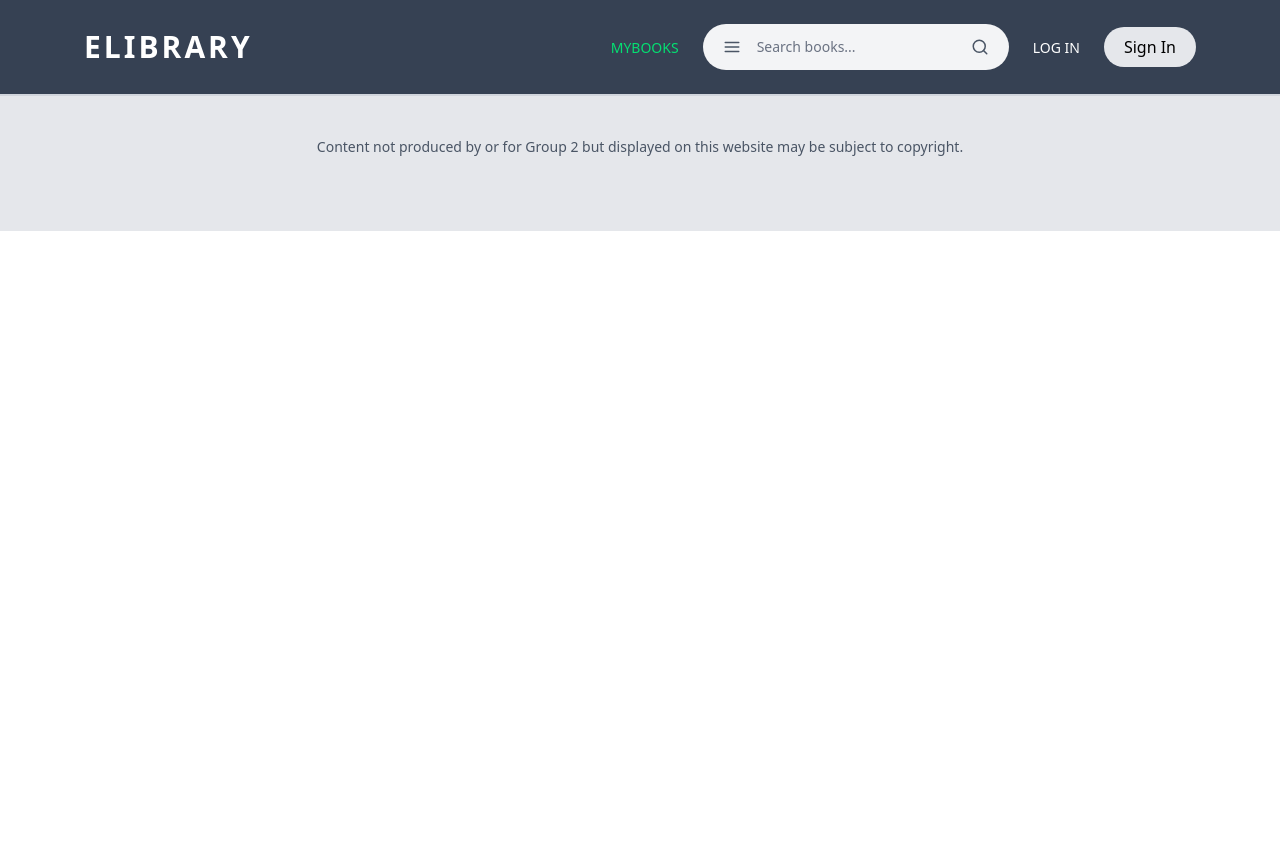
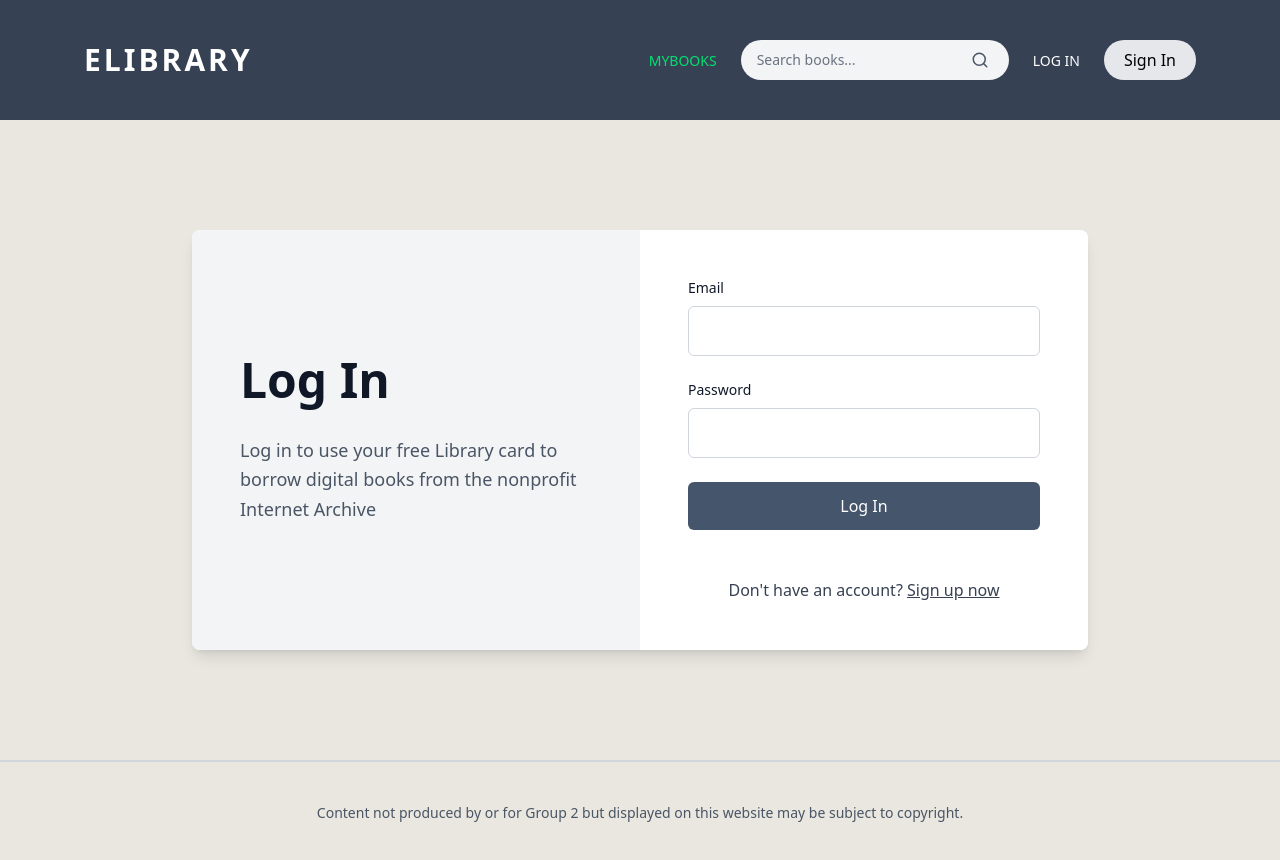
Before and after one commit to JohnWickCP/OnlineLibMana, a Next.js app in the folder frontend/: page /auth/login in a window 1280 px wide. Shown: the top 860 px of the page. Before the commit the page ends 800 px from the top, so only its background shows below. Built offline with nearby package versions, Linux system fonts and the light colour scheme.

Commit message:
[EL-62]fix:fix layout

```diff
--- a/frontend/src/app/middleware.js
+++ b/frontend/middleware.js
@@ -1,6 +1,5 @@
 import { NextResponse } from 'next/server';
 
-import { NextResponse } from 'next/server';
 
 export function middleware(request) {
   const { pathname } = request.nextUrl;
--- a/frontend/src/app/(user)/auth/login/page.js
+++ b/frontend/src/app/(user)/auth/login/page.js
@@ -2,7 +2,7 @@
 
 export default function LoginPage() {
   return (
-    <div className="min-h-[80vh] bg-stone-200 flex items-center justify-center p-20">
+    <div className="min-h-[80vh] bg-[#E9E7E0] flex items-center justify-center p-20">
       <div className="bg-white rounded-lg shadow-lg overflow-hidden max-w-4xl w-full flex flex-col md:flex-row">
         {/* Left Panel */}
         <div className="bg-gray-100 p-12 md:w-1/2 flex flex-col justify-center">
--- a/frontend/src/app/(user)/auth/register/page.js
+++ b/frontend/src/app/(user)/auth/register/page.js
@@ -1,8 +1,7 @@
-// src/app/login/page.js
 
 export default function LoginPage() {
   return (
-    <div className="min-h-[80vh bg-stone-200 flex items-center justify-center p-20">
+    <div className="min-h-[80vh bg-[#E9E7E0] flex items-center justify-center p-20">
       <div className="bg-white rounded-lg shadow-lg overflow-hidden max-w-4xl w-full flex flex-col md:flex-row">
         {/* Left Panel */}
         <div className="bg-gray-100 p-12 md:w-1/2 flex flex-col justify-center">
--- a/frontend/src/app/(user)/books/page.js
+++ b/frontend/src/app/(user)/books/page.js
@@ -152,7 +152,7 @@ function BooksContent() {
           <main className="flex-1">
             {loading ? (
               // Loading State
-              <div className="grid grid-cols-2 sm:grid-cols-3 md:grid-cols-4 lg:grid-cols-4 xl:grid-cols-5 gap-x-6 gap-y-10">
+              <div className="grid grid-cols-2 sm:grid-cols-3 md:grid-cols-4 lg:grid-cols-4 xl:grid-cols-4 gap-x-6 gap-y-10">
                 {[...Array(20)].map((_, i) => (
                   <div key={i} className="animate-pulse">
                     <div className="aspect-[2/3] bg-neutral-200 rounded-sm mb-3"></div>
@@ -195,7 +195,7 @@ function BooksContent() {
             ) : (
               <>
                 {/* Books Grid */}
-                <div className="grid grid-cols-2 sm:grid-cols-3 md:grid-cols-4 lg:grid-cols-4 xl:grid-cols-5 gap-6">
+                <div className="grid grid-cols-2 sm:grid-cols-3 md:grid-cols-4 lg:grid-cols-4 xl:grid-cols-4 gap-6">
                   {books.map((book, index) => (
                     <BookCard key={book.key || book.seed?.[0] || index} book={book} />
                   ))}
@@ -225,7 +225,7 @@ export default function BooksPage() {
   return (
     <Suspense fallback={
       <div className="min-h-screen bg-[#E9E7E0]">
-        <div className="bg-white border-b border-neutral-200">
+        <div className="bg-white border-b border-neutral-200 ">
           <div className="container mx-auto px-4 py-8">
             <h1 className="text-4xl font-serif font-bold text-neutral-900 mb-2">
               Browse Standard Ebooks
--- a/frontend/src/app/(user)/layout.js
+++ b/frontend/src/app/(user)/layout.js
@@ -4,10 +4,8 @@
 
 export default function UserLayout({ children }) {
   return (
-    <html lang="en">
-      <body>
+    <>
         <div>{children}</div>
-      </body>
-    </html>
+    </>
   );
 }
--- a/frontend/src/app/admin/layout.js
+++ b/frontend/src/app/admin/layout.js
@@ -3,10 +3,8 @@
 
 export default function AdminLayout({ children }) {
   return (
-    <html lang="en">
-      <body>
+      <div>
         <>{children}</>
-      </body>
-    </html>
+      </div>
   );
 }
--- a/frontend/src/app/admin/login/page.js
+++ b/frontend/src/app/admin/login/page.js
@@ -2,7 +2,7 @@
 
 export default function LoginPage() {
   return (
-    <div className="min-h-[80vh] bg-stone-200 flex items-center justify-center p-20">
+    <div className="min-h-[80vh] bg-[#E9E7E0] flex items-center justify-center p-20">
       <div className="bg-white rounded-lg shadow-lg overflow-hidden max-w-4xl w-full flex flex-col md:flex-row">
         {/* Left Panel */}
         <div className="bg-gray-100 p-12 md:w-1/2 flex flex-col justify-center">
--- a/frontend/src/app/layout.js
+++ b/frontend/src/app/layout.js
@@ -13,7 +13,7 @@ export default function RootLayout({ children }) {
   const isAdmin = pathname.startsWith("/admin");
 
   return (
-    <html lang="en">
+    <html>
       <body>
         {isAdmin ? <HeaderAdmin /> : <Header />}
         <main>{children}</main>
--- a/frontend/src/components/layout/admin/HeaderAdmin.js
+++ b/frontend/src/components/layout/admin/HeaderAdmin.js
@@ -5,16 +5,16 @@ import { User } from "lucide-react"; // icon user
 
 export default function Home() {
   // Trạng thái login (demo: false = chưa đăng nhập, true = đã đăng nhập)
-  const [isLoggedIn, setIsLoggedIn] = useState(false);
+  const [isLoggedIn, setIsLoggedIn] = useState(true);
 
   return (
     <div className="min-h-auto font-sans">
       {/* Header */}
       <header className="bg-gray-700 shadow-md">
-        <div className="max-w-6xl mx-auto flex items-center justify-between px-5 py-4">
+        <div className="max-w-6xl mx-auto flex items-center justify-between px-5 py-8">
           {/* Logo */}
-          <a href="#" className="flex items-center text-white no-underline">
-            <div className="font-bold tracking-widest text-lg leading-tight">
+          <a href="/admin/books" className="flex items-center text-white no-underline">
+            <div className="font-bold tracking-widest text-[30px] leading-tight">
               ELIBRARY
             </div>
           </a>
--- a/frontend/src/components/layout/user/Footer.js
+++ b/frontend/src/components/layout/user/Footer.js
@@ -2,7 +2,7 @@
 
 export default function Footer() {
   return (
-    <footer className="bg-gray-200 border-t-2 border-gray-300 px-5 py-10">
+    <footer className="bg-[#E9E7E0] border-t-2 border-gray-300 px-5 py-10">
       <div className="max-w-6xl mx-auto text-center">
 
         {/* Copyright */}
--- a/frontend/src/components/layout/user/Header.js
+++ b/frontend/src/components/layout/user/Header.js
@@ -19,9 +19,9 @@ export default function Header() {
 
   return (
     <header className="bg-gray-700 shadow-md">
-      <div className="max-w-6xl mx-auto flex items-center justify-between px-5 py-6">
+      <div className="max-w-6xl mx-auto flex items-center justify-between px-5 py-10">
         {/* Logo */}
-        <Link href="/" className="flex items-center text-white no-underline">
+        <Link href="/books" className="flex items-center text-white no-underline">
           <div className="font-bold tracking-widest text-[30px] leading-tight">
             ELIBRARY
           </div>
--- a/frontend/src/components/layout/user/SearchBar.js
+++ b/frontend/src/components/layout/user/SearchBar.js
@@ -1,27 +1,8 @@
 "use client";
-import React, { useState } from 'react';
-import { useRouter } from 'next/navigation';
+import React, { useState } from "react";
+import { useRouter } from "next/navigation";
 
-// Icon Menu tự vẽ bằng SVG
-function MenuIcon({ size = 20, className = "" }) {
-  return (
-    <svg
-      width={size}
-      height={size}
-      viewBox="0 0 24 24"
-      fill="none"
-      stroke="currentColor"
-      strokeWidth="2"
-      strokeLinecap="round"
-      strokeLinejoin="round"
-      className={className}
-    >
-      <line x1="3" y1="12" x2="21" y2="12"></line>
-      <line x1="3" y1="6" x2="21" y2="6"></line>
-      <line x1="3" y1="18" x2="21" y2="18"></line>
-    </svg>
-  );
-}
+
 
 // Icon Search tự vẽ bằng SVG
 function SearchIcon({ size = 20, className = "" }) {
@@ -47,9 +28,9 @@ export default function SearchBar({
   placeholder = "Search books by title, author, or ISBN...",
   onSearch,
   showMenu = true,
-  className = ""
+  className = "",
 }) {
-  const [searchQuery, setSearchQuery] = useState('');
+  const [searchQuery, setSearchQuery] = useState("");
   const [isFocused, setIsFocused] = useState(false);
   const router = useRouter();
 
@@ -66,34 +47,28 @@ export default function SearchBar({
   };
 
   const handleKeyPress = (e) => {
-    if (e.key === 'Enter') {
+    if (e.key === "Enter") {
       handleSearch();
     }
   };
 
   const handleClear = () => {
-    setSearchQuery('');
+    setSearchQuery("");
     if (onSearch) {
-      onSearch('');
+      onSearch("");
     }
   };
 
   return (
     <div className={`relative ${className}`}>
       <div
-        className={`flex items-center bg-gray-100 rounded-full px-4 py-2.5 transition-all ${
-          isFocused ? 'ring-2 ring-green-400 bg-white shadow-md' : 'hover:bg-gray-200'
+        className={`flex items-center bg-gray-100 rounded-full px-4 h-10 transition-all ${
+          isFocused
+            ? "ring-2 ring-inset ring-green-400 bg-white shadow-md"
+            : "hover:bg-gray-200"
         }`}
       >
-        {showMenu && (
-          <button
-            type="button"
-            className="p-1 hover:bg-gray-300 rounded-full transition-colors mr-3 flex items-center justify-center"
-            aria-label="Menu"
-          >
-            <MenuIcon size={18} className="text-gray-600" />
-          </button>
-        )}
+
 
         <input
           type="text"
```
